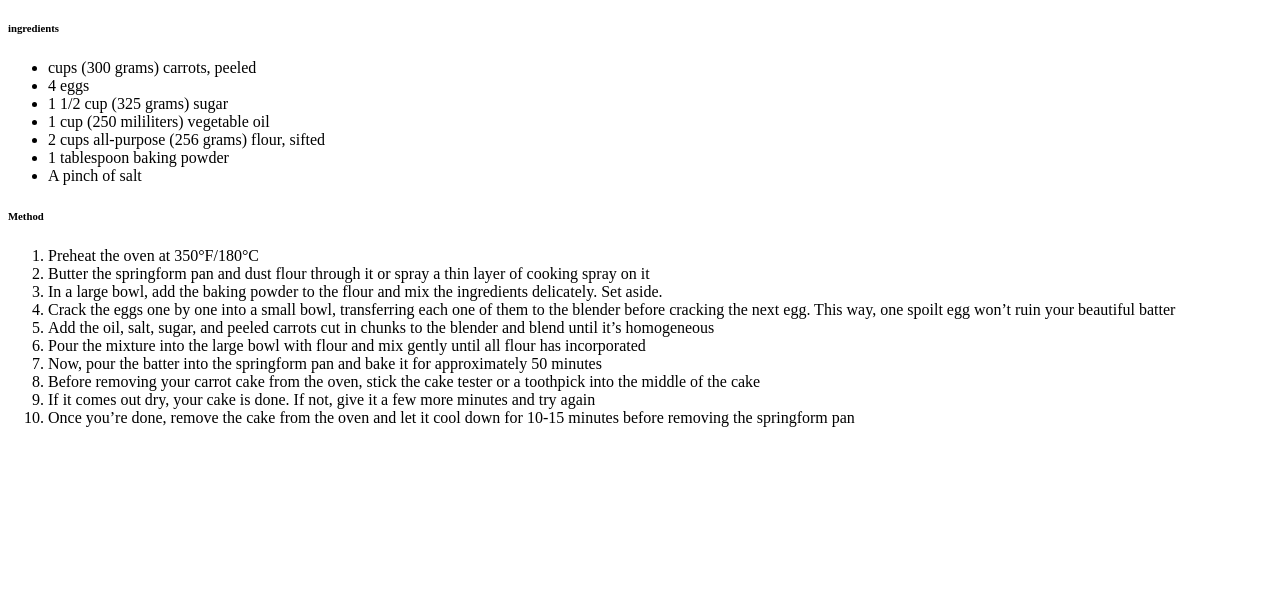
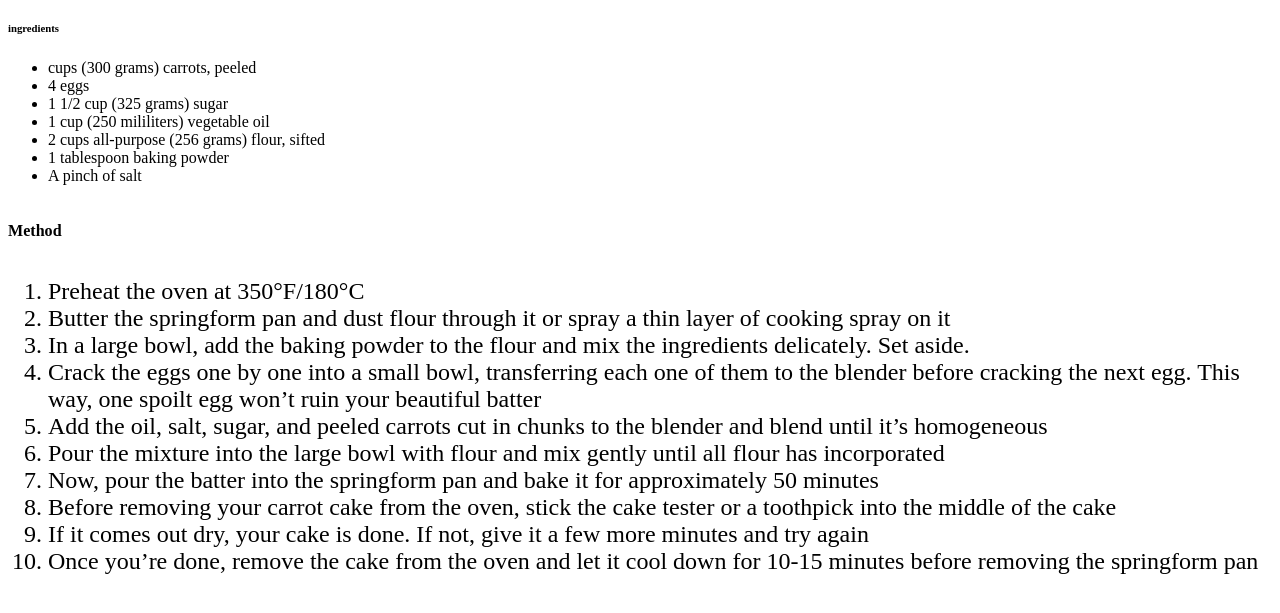
Before and after one commit to alinemartins/Recipe-CarrotCake, a plain HTML site: page index.html in a window 1280 px wide. Shown: the part 101-714 px from the top of the page. Drawn offline with Linux system fonts and the light colour scheme.

Commit message:
Add semantic structure

```diff
--- a/index.html
+++ b/index.html
@@ -4,6 +4,7 @@
     <meta charset="UTF-8">
     <meta name="viewport" content="width=device-width, initial-scale=1.0">
     <title>Carrot cake</title>
+    <link rel="stylesheet" href="style.css">
 </head>
 <body>
     <header>
--- /dev/null
+++ b/style.css
@@ -0,0 +1,3 @@
+#method {
+    font-size: 24px;
+}
```
Also changed, not shown: index.js (added).
